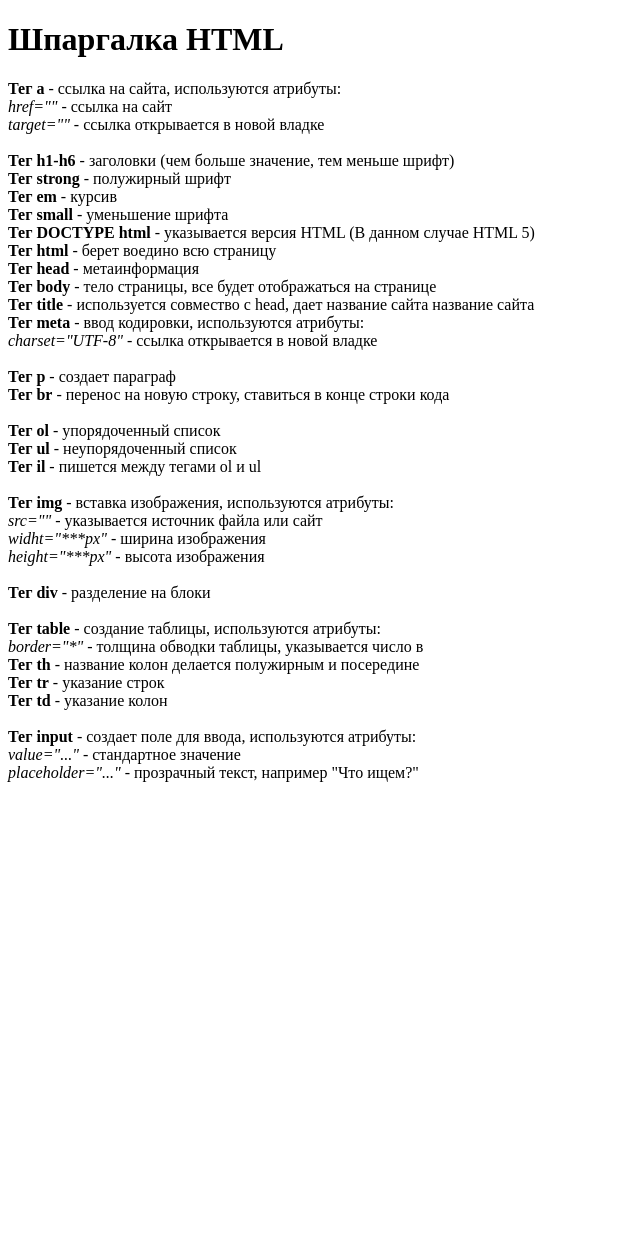
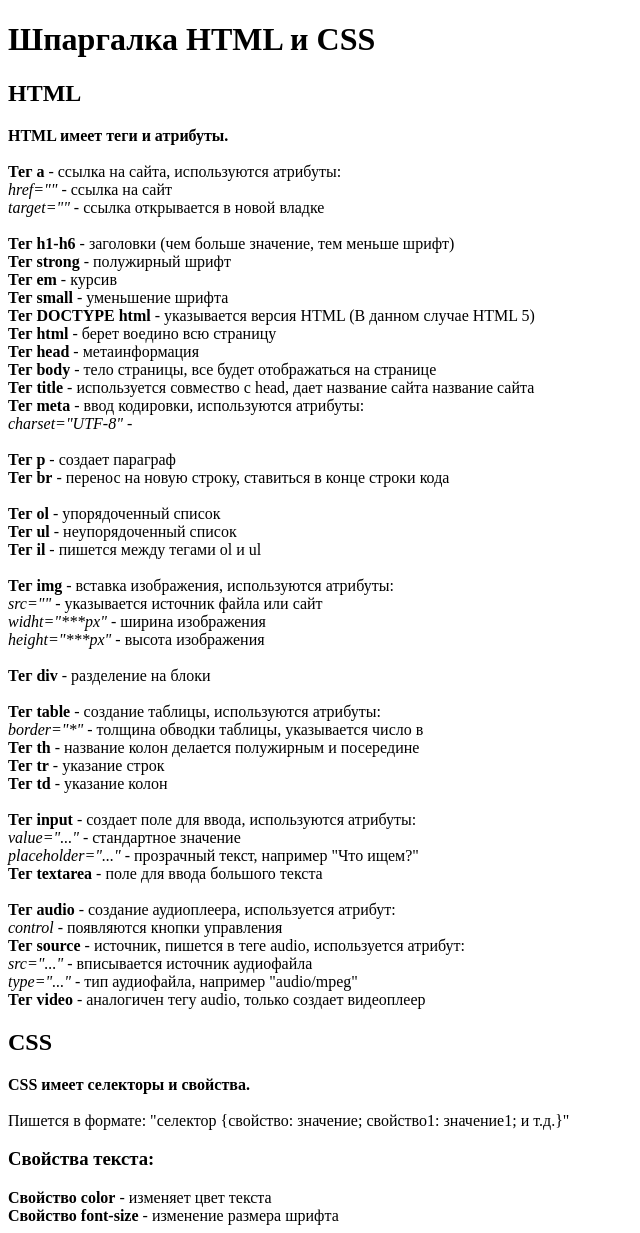
Before and after one commit to Yefimus/yefimus.github.io, a plain HTML site: page index.html in a window 1280 px wide. Shown: the whole page, without its empty margins (0-640 px from the left). Before the commit the page ends 800 px from the top, so only its background shows below. Drawn offline with Linux system fonts and the light colour scheme.

Commit message:
Update index.html

```diff
--- a/index.html
+++ b/index.html
@@ -2,10 +2,14 @@
 <html>
     <head>
         <meta charset="UTF-8">
-        <title>Шпаргалка HTML</title>
+        <title>Шпаргалка</title>
+        <link href="style.css" rel="stylesheet" type="text/css">
     </head>
     <body>
-        <h1>Шпаргалка HTML</h1>
+        <h1>Шпаргалка HTML и CSS</h1>
+        <h2>HTML</h2>
+            <strong>HTML имеет теги и атрибуты.</strong><br>
+            <br>
             <strong>Тег a</strong> - ссылка на сайта, используются атрибуты: <br>
                 <em>href="" </em> - ссылка на сайт <br>
                 <em>target="" </em> - ссылка открывается в новой владке <br>
@@ -20,7 +24,7 @@
             <strong>Тег body</strong>  - тело страницы, все будет отображаться на странице <br>
             <strong>Тег title</strong> - используется совмество с head, дает название сайта название сайта <br>
             <strong>Тег meta</strong> - ввод кодировки, используются атрибуты: <br>
-                <em>сharset="UTF-8" </em> - ссылка открывается в новой владке <br>
+                <em>сharset="UTF-8" </em> -  <br>
                 <br>
             <strong>Тег p</strong> - создает параграф <br>
             <strong>Тег br</strong> - перенос на новую строку, ставиться в конце строки кода <br>
@@ -45,5 +49,26 @@
             <strong>Тег input</strong> - создает поле для ввода, используются атрибуты: <br>
                 <em>value="..." </em> - стандартное значение <br>
                 <em>placeholder="..." </em> - прозрачный текст, например "Что ищем?" <br>
+            <strong>Тег textarea</strong> - поле для ввода большого текста <br>
+                <br>
+            <strong>Тег audio</strong> - создание аудиоплеера, используется атрибут: <br>
+                <em>control </em> - появляются кнопки управления <br>
+            <strong>Тег source </strong> - источник, пишется в теге audio, используется атрибут: <br>
+                <em>src="..." </em> - вписывается источник аудиофайла <br>
+                <em>type="..." </em> - тип аудиофайла, например "audio/mpeg" <br>
+            <strong>Тег video</strong> - аналогичен тегу audio, только создает видеоплеер <br>
+    </body>
+
+    <body>
+        <h2>CSS</h2>
+        <strong>CSS имеет селекторы и свойства.</strong><br>
+        <br>
+        Пишется в формате: "селектор {свойство: значение; свойство1: значение1; и т.д.}"
+        <h3>Свойства текста:</h3>
+        <strong>Свойство color</strong> - изменяет цвет текста<br>
+        <strong>Свойство font-size</strong> - изменение размера шрифта<br>
+
+
+
     </body>
 </html>
```
